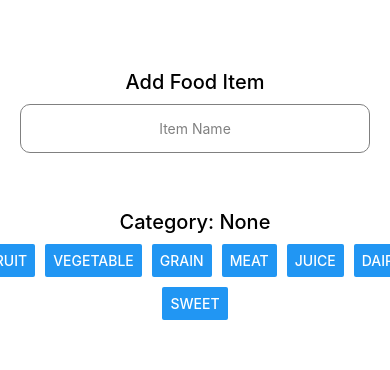
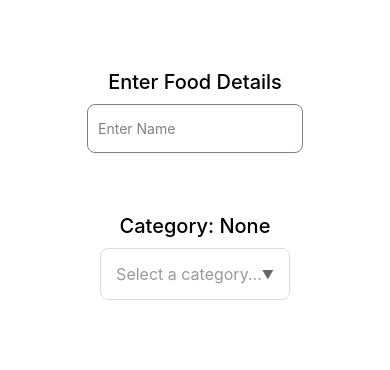
Before and after one commit to vbisso/foodManagementApp, a React Native app: screen /Refridge-Alert in a window 390 px wide. Both pictures are taken after a click on the element 195 px from the left and 728 px from the top of the page. Shown: the part 246-616 px from the top of the page. Built offline with nearby package versions, Linux system fonts and the light colour scheme.

Commit message:
updating foodForm

```diff
--- a/components/FoodForm.js
+++ b/components/FoodForm.js
@@ -1,6 +1,8 @@
 import React, { useState } from "react";
 import { View, Text, StyleSheet, TextInput, Button } from "react-native";
 import DateTimePicker from "@react-native-community/datetimepicker";
+import { Picker } from "@react-native-picker/picker";
+import { TouchableOpacity, FlatList } from "react-native";
 
 const FoodForm = ({ onSave, onClose }) => {
   const [name, setName] = useState("");
@@ -19,31 +21,68 @@ const FoodForm = ({ onSave, onClose }) => {
     onClose();
   };
 
+  const [showDropdown, setShowDropdown] = useState(false);
+
+  const categories = [
+    "Fruit",
+    "Vegetable",
+    "Grain",
+    "Meat",
+    "Juice",
+    "Dairy",
+    "Sweet",
+  ];
+
   return (
     <View style={styles.container}>
       <View style={styles.inputsContainer}>
-        <Text style={styles.text}>Add Food Item</Text>
+        <Text style={styles.text}>Enter Food Details</Text>
+
         <TextInput
           style={styles.nameInput}
           onChangeText={setName}
           value={name}
-          placeholder="Item Name"
+          placeholder="Enter Name"
           placeholderTextColor={"gray"}
         />
 
         <View style={styles.container2}>
           <Text style={styles.text}>Category: {category || "None"}</Text>
-          <View style={styles.gridContainer}>
-            <Button title="Fruit" onPress={() => setCategory("Fruit")} />
-            <Button
-              title="Vegetable"
-              onPress={() => setCategory("Vegetable")}
-            />
-            <Button title="Grain" onPress={() => setCategory("Grain")} />
-            <Button title="Meat" onPress={() => setCategory("Meat")} />
-            <Button title="Juice" onPress={() => setCategory("Juice")} />
-            <Button title="Dairy" onPress={() => setCategory("Dairy")} />
-            <Button title="Sweet" onPress={() => setCategory("Sweet")} />
+          <View style={styles.dropdownContainer}>
+            <TouchableOpacity
+              style={styles.dropdownButton}
+              onPress={() => setShowDropdown(!showDropdown)}
+            >
+              <Text
+                style={[
+                  styles.dropdownButtonText,
+                  !category && styles.placeholder,
+                ]}
+              >
+                {category || "Select a category..."}
+              </Text>
+              <Text style={styles.dropdownArrow}>▼</Text>
+            </TouchableOpacity>
+
+            {showDropdown && (
+              <View style={styles.dropdownList}>
+                <FlatList
+                  data={categories}
+                  keyExtractor={(item) => item}
+                  renderItem={({ item }) => (
+                    <TouchableOpacity
+                      style={styles.dropdownItem}
+                      onPress={() => {
+                        setCategory(item);
+                        setShowDropdown(false);
+                      }}
+                    >
+                      <Text style={styles.dropdownItemText}>{item}</Text>
+                    </TouchableOpacity>
+                  )}
+                />
+              </View>
+            )}
           </View>
         </View>
 
@@ -104,13 +143,13 @@ const styles = StyleSheet.create({
   nameInput: {
     borderColor: "gray",
     borderWidth: 0.2,
-    borderRadius: 10,
+    borderRadius: 8,
     paddingHorizontal: 10,
     paddingVertical: 15,
     marginBottom: 20,
-    width: 500,
-    maxWidth: "70%",
-    textAlign: "center",
+    width: "100%",
+    maxWidth: "90%",
+    textAlign: "left",
   },
   datePicker: {
     //display: "flex",
@@ -135,6 +174,77 @@ const styles = StyleSheet.create({
     bottom: 25,
     width: "100%",
   },
+  pickerContainer: {
+    marginBottom: 15,
+  },
+  label: {
+    fontSize: 16,
+    fontWeight: "bold",
+    marginBottom: 5,
+    color: "#333",
+  },
+  pickerWrapper: {
+    borderWidth: 1,
+    borderColor: "#ddd",
+    borderRadius: 8,
+    backgroundColor: "#fff",
+  },
+  picker: {
+    height: 50,
+  },
+  dropdownContainer: {
+    marginBottom: 15,
+    zIndex: 1000,
+  },
+  label: {
+    fontSize: 16,
+    fontWeight: "bold",
+    marginBottom: 5,
+    color: "#333",
+  },
+  dropdownButton: {
+    flexDirection: "row",
+    justifyContent: "space-between",
+    alignItems: "center",
+    borderWidth: 1,
+    borderColor: "#ddd",
+    borderRadius: 8,
+    padding: 15,
+    backgroundColor: "#fff",
+  },
+  dropdownButtonText: {
+    fontSize: 16,
+    color: "#000",
+  },
+  placeholder: {
+    color: "#999",
+  },
+  dropdownArrow: {
+    fontSize: 12,
+    color: "#666",
+  },
+  dropdownList: {
+    position: "absolute",
+    top: "100%",
+    left: 0,
+    right: 0,
+    backgroundColor: "#fff",
+    borderWidth: 1,
+    borderColor: "#ddd",
+    borderTopWidth: 0,
+    borderBottomLeftRadius: 8,
+    borderBottomRightRadius: 8,
+    maxHeight: 200,
+    zIndex: 1000,
+  },
+  dropdownItem: {
+    padding: 15,
+    borderBottomWidth: 1,
+    borderBottomColor: "#eee",
+  },
+  dropdownItemText: {
+    fontSize: 16,
+    color: "#333",
+  },
 });
-
 export default FoodForm;
--- a/components/FoodModal.js
+++ b/components/FoodModal.js
@@ -1,4 +1,4 @@
-import React, { useState } from "react";
+import React, { useState, useEffect } from "react";
 import {
   Modal,
   Animated,
@@ -14,9 +14,10 @@ const { height } = Dimensions.get("window");
 
 const FoodModal = ({ visible, onClose, onSave }) => {
   const [slideAnimation] = useState(new Animated.Value(1000)); // starts off-screen
-  const [isModalVisible, setIsModalVisible] = useState(visible);
+  const [isModalVisible, setIsModalVisible] = useState(false);
 
   const openModal = () => {
+    setIsModalVisible(true);
     Animated.spring(slideAnimation, {
       toValue: 0,
       friction: 10,
@@ -27,18 +28,20 @@ const FoodModal = ({ visible, onClose, onSave }) => {
 
   const closeModal = () => {
     setIsModalVisible(false); //closing modal (includes the blurred background)
+    onClose();
     Animated.spring(slideAnimation, {
       toValue: 1000,
       friction: 0,
       tension: 0,
       useNativeDriver: true,
-    }).start(() => {
-      onClose();
-    });
+    }).start();
+    // .start(() => {
+    //   onClose();
+    // });
   };
 
   //open modal when visible changes
-  React.useEffect(() => {
+  useEffect(() => {
     if (visible) {
       setIsModalVisible(true);
       openModal();
@@ -49,7 +52,7 @@ const FoodModal = ({ visible, onClose, onSave }) => {
     <Modal
       animationType="fade"
       transparent={true}
-      visible={isModalVisible}
+      visible={visible}
       onRequestClose={closeModal}
     >
       <TouchableOpacity style={styles.overlay} activeOpacity={1}>
--- a/package.json
+++ b/package.json
@@ -11,13 +11,17 @@
   "dependencies": {
     "@react-native-async-storage/async-storage": "^2.1.2",
     "@react-native-community/datetimepicker": "^8.3.0",
+    "@react-native-picker/picker": "^2.11.0",
     "@react-navigation/native": "^7.0.14",
     "@react-navigation/stack": "^7.1.1",
     "expo": "~53.0.0",
     "expo-status-bar": "~2.2.3",
+    "prop-types": "^15.8.1",
     "react": "^19.0.0",
     "react-native": "^0.79.2",
+    "react-native-element-dropdown": "^2.12.4",
     "react-native-gesture-handler": "~2.24.0",
+    "react-native-picker-select": "^9.3.1",
     "react-native-safe-area-context": "^5.4.0",
     "react-native-screens": "~4.10.0"
   },
```
Also changed, not shown: 1 other file (tests, documents, lock files or other folders).
